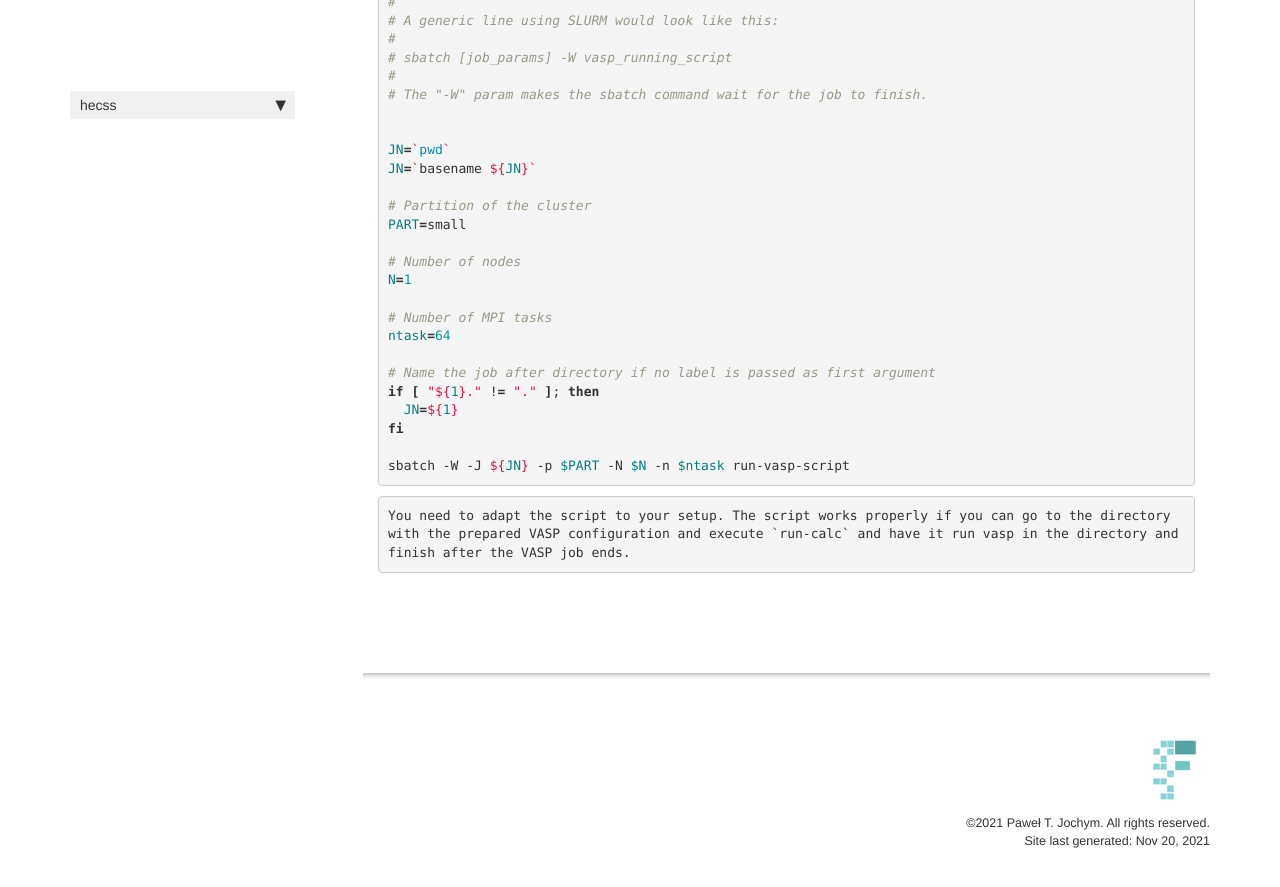
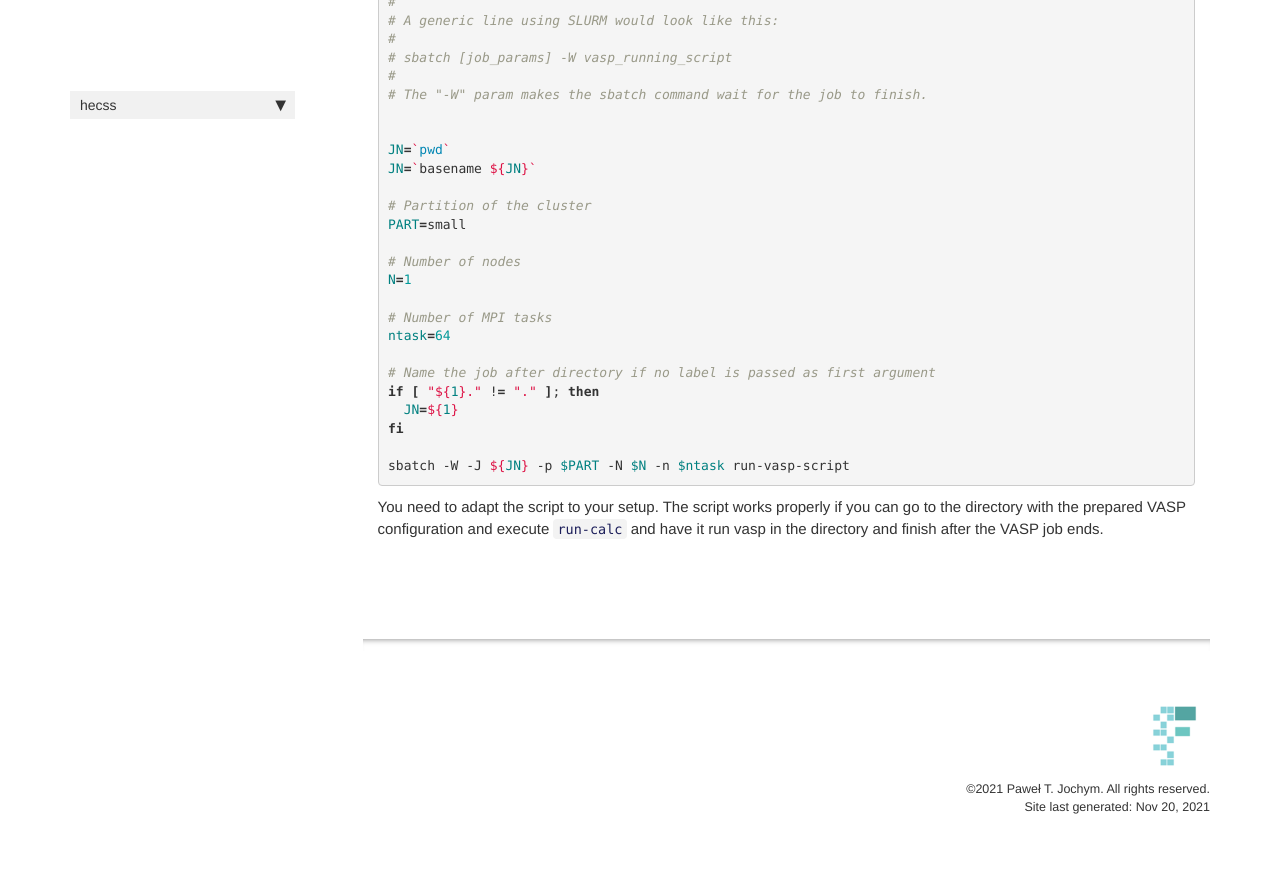
Before and after one commit to jochym/hecss, a Jekyll site: the page built from docs/Setup.html, in a window 1280 px wide and 900 px high, scrolled down 1150 px. Shown: the top 887 px of the window. Built offline with Jekyll 4.4.1, drawn with Linux system fonts in a browser that asks for light colours; nearby versions of some CDN libraries; comment, search, counter and statistics services are not loaded.

```diff
--- a/docs/Setup.html
+++ b/docs/Setup.html
@@ -88,8 +88,7 @@ potpaw_PBE
 
 sbatch -W -J <span class="si">${</span><span class="nv">JN</span><span class="si">}</span> -p <span class="nv">$PART</span> -N <span class="nv">$N</span> -n <span class="nv">$ntask</span> run-vasp-script
 </pre></div>
-
-<pre><code>You need to adapt the script to your setup. The script works properly if you can go to the directory with the prepared VASP configuration and execute `run-calc` and have it run vasp in the directory and finish after the VASP job ends.</code></pre>
+<p>You need to adapt the script to your setup. The script works properly if you can go to the directory with the prepared VASP configuration and execute <code>run-calc</code> and have it run vasp in the directory and finish after the VASP job ends.</p>
 
 </div>
 </div>
```
Also changed, not shown: 1 other file.
